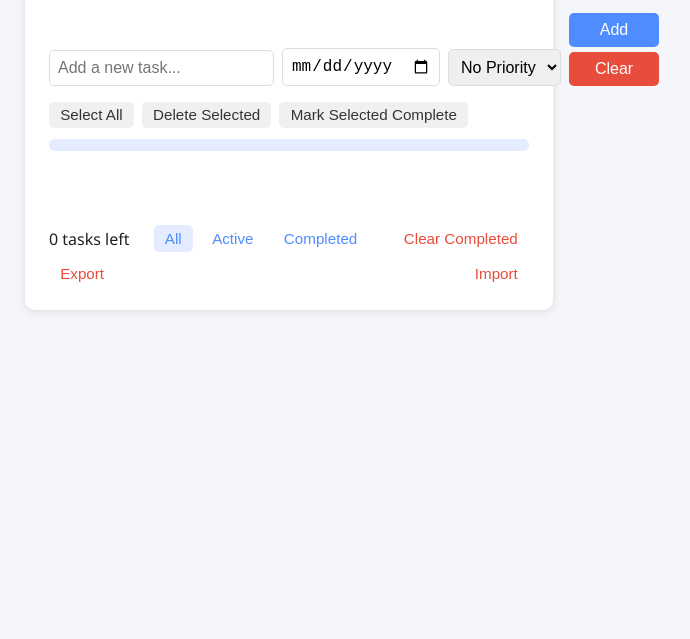
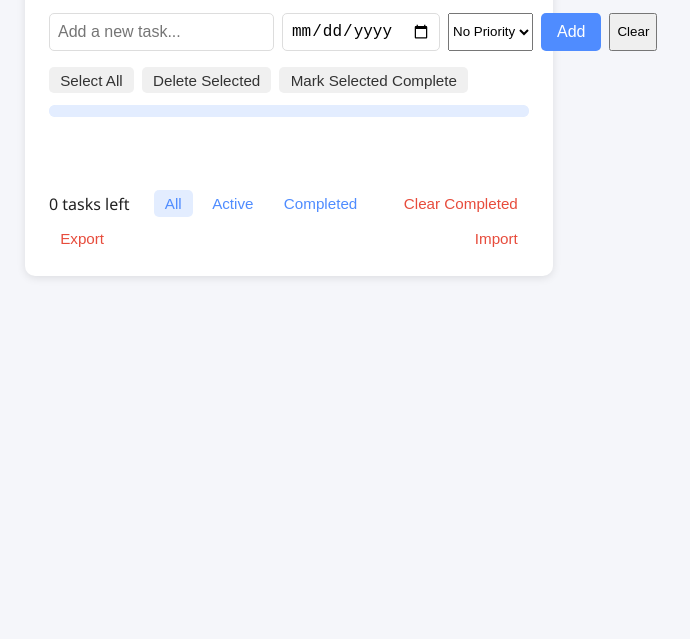
Before and after one commit to mRedzuan451/To-Do-List-Web-App, a plain HTML site: page index.html in a window 1280 px wide. Shown: the part 161-800 px from the top of the page, without its empty margins (351-1041 px from the left). Drawn offline with Linux system fonts and the light colour scheme.

Commit message:
return back

```diff
--- a/index.html
+++ b/index.html
@@ -13,7 +13,6 @@
             <button id="theme-toggle" aria-label="Toggle dark mode">🌙</button>
         </header>
         <form class="input-section" onsubmit="return false;">
-            <div class="input-fields">
             <label for="task-input" style="display:none;">Task</label>
             <input type="text" id="task-input" placeholder="Add a new task..." aria-label="Task description">
             <label for="due-date-input" style="display:none;">Due Date</label>
@@ -24,11 +23,8 @@
                 <option value="medium">Medium</option>
                 <option value="low">Low</option>
             </select>
-            </div>
-            <div class="input-buttons">
             <button id="add-task-btn" type="button">Add</button>
             <button id="clear-inputs-btn" type="button" title="Clear inputs">Clear</button>
-            </div>
         </form>
         <div class="bulk-actions">
             <button id="select-all-btn">Select All</button>
--- a/style.css
+++ b/style.css
@@ -42,44 +42,22 @@ header {
 #theme-toggle:hover {
     background: #e3edff;
 }
-#input-section, .input-section {
+.input-section {
     display: flex;
-    flex-direction: row;
     gap: 0.5rem;
     margin-bottom: 1rem;
-    align-items: flex-end;
 }
-.input-fields {
-    display: flex;
+#task-input, #due-date-input {
     flex: 1;
-    gap: 0.5rem;
-    align-items: flex-end;
-}
-.input-fields input[type="text"],
-.input-fields input[type="date"],
-.input-fields select {
     padding: 0.5rem;
     border: 1px solid #ddd;
     border-radius: 5px;
     font-size: 1rem;
 }
-.input-fields input[type="text"] {
-    flex: 2;
-}
-.input-fields input[type="date"] {
-    flex: 1;
+#due-date-input {
     max-width: 140px;
 }
-.input-fields select {
-    flex: 1;
-    min-width: 110px;
-}
-.input-buttons {
-    display: flex;
-    flex-direction: column;
-    gap: 0.3rem;
-}
-#add-task-btn, #clear-inputs-btn {
+#add-task-btn {
     padding: 0.5rem 1rem;
     background: #4f8cff;
     color: #fff;
@@ -87,17 +65,9 @@ header {
     border-radius: 5px;
     cursor: pointer;
     font-size: 1rem;
-    width: 90px;
-    margin: 0;
 }
-#add-task-btn:hover, #clear-inputs-btn:hover {
+#add-task-btn:hover {
     background: #357ae8;
-}
-#clear-inputs-btn {
-    background: #e74c3c;
-}
-#clear-inputs-btn:hover {
-    background: #c0392b;
 }
 .bulk-actions {
     display: flex;
```
Lines whose indentation alone changed are shown as unchanged.
